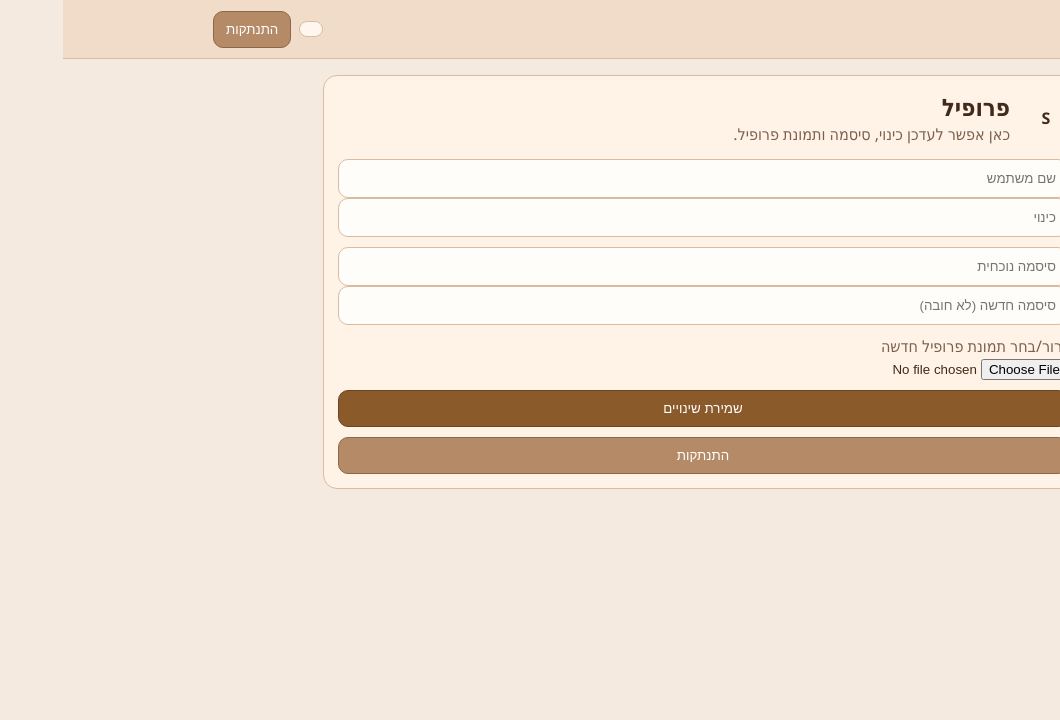
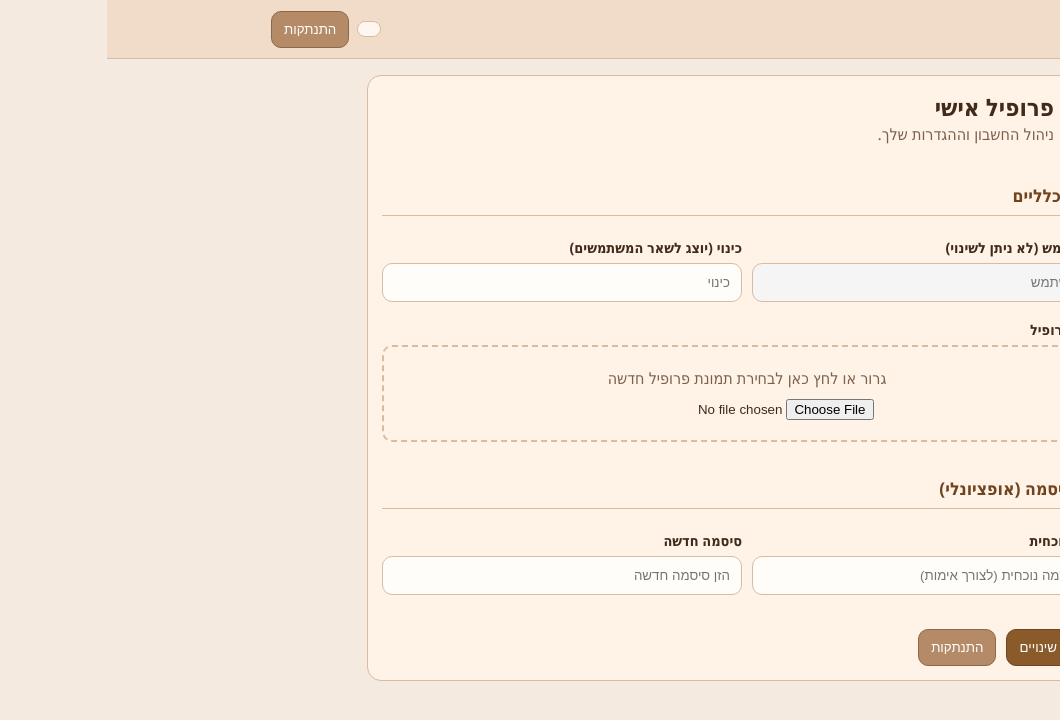
Before and after one commit to KfirMiz/ReciBook, a React (Vite) app in the folder frontend/: page /profile in a window 1280 px wide. Shown: the top 720 px of the page, without its empty margins (220-1280 px from the left). Built offline with nearby package versions, Linux system fonts and the light colour scheme; no server answers; sample sign-in values are in the browser's storage.

Commit message:
profile ui upgrade | book setting update option added

```diff
--- a/frontend/src/components/Navbar.jsx
+++ b/frontend/src/components/Navbar.jsx
@@ -13,7 +13,8 @@ export default function Navbar() {
 
   return (
     <nav className="nav">
-      <div className="container nav-inner">
+      {/* UPDATED: Added left and right padding to keep items away from the screen edges */}
+      <div className="container nav-inner" style={{ paddingLeft: '14px', paddingRight: '14px' }}>
         <div className="nav-right">
           <Link to="/" className="pill">בית</Link>
           <Link to="/books" className="pill">ספרים</Link>
--- a/frontend/src/pages/ForumDetailPage.jsx
+++ b/frontend/src/pages/ForumDetailPage.jsx
@@ -2,6 +2,7 @@ import React, { useCallback, useEffect, useState, useRef } from 'react';
 import { useParams, useNavigate } from 'react-router-dom';
 import API from '../api/api';
 import LoadingSpinner from '../components/LoadingSpinner';
+import { uploadToCloudinary } from '../utils/uploadToCloudinary';
 
 export default function BookPage() {
   const { bookId } = useParams();
@@ -13,10 +14,12 @@ export default function BookPage() {
   const [searchQuery, setSearchQuery] = useState('');
   const [loading, setLoading] = useState(true);
 
-  // NEW: State to track which dropdown is open
   const [openDropdownId, setOpenDropdownId] = useState(null);
-  // NEW: Create a reference to anchor our screen
   const searchRef = useRef(null);
+
+  const [isEditingBook, setIsEditingBook] = useState(false);
+  const [editForm, setEditForm] = useState({ name: '', pictureURL: '', visibility: 'private' });
+  const [uploadingImage, setUploadingImage] = useState(false);
 
   const load = useCallback(async () => {
     try {
@@ -56,9 +59,8 @@ export default function BookPage() {
     }
   };
 
-  // UPDATED: No more prompt, just confirm and execute
   const handleRoleChange = async (user, newRole) => {
-    setOpenDropdownId(null); // Close the dropdown immediately
+    setOpenDropdownId(null);
 
     const confirmMsg = newRole === 'remove'
       ? `האם אתה בטוח שברצונך להסיר את הגישה של ${user.nickname} לחלוטין?`
@@ -75,7 +77,52 @@ export default function BookPage() {
     }
   };
 
-  // UPDATED: Includes the dropdown menu UI
+  const startEditingBook = () => {
+    setEditForm({
+      name: book.name,
+      pictureURL: book.pictureURL || '',
+      visibility: book.visibility || 'private'
+    });
+    setIsEditingBook(true);
+  };
+
+  const handleBookImageUpload = async (e) => {
+    const file = e.target.files[0];
+    if (!file) return;
+    setUploadingImage(true);
+    try {
+      const url = await uploadToCloudinary(file);
+      setEditForm((prev) => ({ ...prev, pictureURL: url }));
+    } catch {
+      alert('העלאת התמונה נכשלה');
+    } finally {
+      setUploadingImage(false);
+    }
+  };
+
+  const saveBookDetails = async () => {
+    if (!editForm.name.trim()) {
+      return alert('שם הספר לא יכול להיות ריק');
+    }
+    try {
+      await API.put(`/books/${bookId}`, {
+        name: editForm.name.trim(),
+        pictureURL: editForm.pictureURL,
+        visibility: editForm.visibility
+      });
+      setBook((prev) => ({
+        ...prev,
+        name: editForm.name.trim(),
+        pictureURL: editForm.pictureURL,
+        visibility: editForm.visibility
+      }));
+      setIsEditingBook(false);
+      alert('פרטי הספר עודכנו בהצלחה');
+    } catch (err) {
+      alert(err.response?.data?.message || 'שגיאה בעדכון הספר');
+    }
+  };
+
   const renderUserPill = (user, roleLabel, roleType) => {
     if (!user || typeof user === 'string') return null;
 
@@ -85,8 +132,6 @@ export default function BookPage() {
 
     return (
       <div key={user._id} style={{ position: 'relative', display: 'inline-block', marginRight: '8px', marginBottom: '8px' }}>
-
-        {/* The Clickable Pill */}
         <div
           onClick={() => isClickable ? setOpenDropdownId(isOpen ? null : user._id) : undefined}
           title={isClickable ? 'לחץ לניהול הרשאות' : ''}
@@ -94,7 +139,7 @@ export default function BookPage() {
             display: 'inline-flex',
             alignItems: 'center',
             gap: '6px',
-            background: isOpen ? '#e0e0e0' : '#f0f0f0', // Darkens slightly when open
+            background: isOpen ? '#e0e0e0' : '#f0f0f0',
             padding: '4px 10px',
             borderRadius: '16px',
             fontSize: '0.85em',
@@ -108,7 +153,6 @@ export default function BookPage() {
           <span>{user.nickname} <span style={{ color: '#888', fontSize: '0.9em' }}>({roleLabel})</span></span>
         </div>
 
-        {/* The Dropdown Menu */}
         {isOpen && (
           <div style={{
             position: 'absolute',
@@ -159,25 +203,52 @@ export default function BookPage() {
   const isOwner = book.accessLevel === 'owner';
   const canEdit = ['owner', 'editor'].includes(book.accessLevel);
 
+  // Consistent label style from Profile page
+  const labelStyle = { fontSize: '0.9em', fontWeight: 'bold', color: 'var(--text)', marginBottom: '6px', display: 'block' };
+
   return (
     <div className="container">
       <button className="btn btn-secondary" onClick={() => navigate('/books')}>חזרה לספרים</button>
       <div className="card" style={{ marginTop: 12 }}>
-        <h2 className="page-title">{book.name}</h2>
-        {book.pictureURL ? <img src={book.pictureURL} alt={book.name} className="hero-image" /> : null}
-        <p className="muted">הרשאה: {book.accessLevel}</p>
 
-        <div style={{ marginBottom: '16px', borderBottom: '1px solid #eee', paddingBottom: '12px' }}>
-          {renderUserPill(book.ownerId, 'בעלים', 'owner')}
-          {book.editors?.map(editor => renderUserPill(editor, 'עורך', 'editor'))}
-          {book.viewers?.map(viewer => renderUserPill(viewer, 'צופה', 'viewer'))}
+        {isEditingBook ? (
+          <div style={{ padding: '14px', border: '1px solid var(--border)', borderRadius: '10px', marginBottom: '16px', backgroundColor: '#fffdf9' }}>
+            <h3 style={{ marginTop: 0, color: 'var(--primary-strong)' }}>עריכת פרטי הספר</h3>
+            <div style={{ display: 'flex', flexDirection: 'column', gap: '12px' }}>
+              <div>
+                <label style={labelStyle}>שם הספר</label>
+                <input
+                  className="input"
+                  value={editForm.name}
+                  onChange={(e) => setEditForm({ ...editForm, name: e.target.value })}
+                  placeholder="הזן שם לספר"
+                />
+              </div>
+              <div>
+                <label style={labelStyle}>תמונת הספר</label>
+                <div style={{ display: 'flex', alignItems: 'center', gap: '12px' }}>
+                  {editForm.pictureURL && (
+                    <img src={editForm.pictureURL} alt="preview" style={{ width: '60px', height: '60px', borderRadius: '8px', objectFit: 'cover' }} />
+                  )}
+                  <input type="file" accept="image/*" onChange={handleBookImageUpload} disabled={uploadingImage} />
+                  {uploadingImage && <span className="muted">מעלה...</span>}
+                </div>
               </div>
 
-        <div className="row-wrap">
-          {canEdit ? (
-            <button className="btn" onClick={() => navigate(`/books/${bookId}/recipes/new`)}>הוספת מתכון</button>
-          ) : null}
-          {isOwner ? (
+              <div>
+                <label style={labelStyle}>הרשאות צפייה</label>
+                <select
+                  className="input"
+                  value={editForm.visibility}
+                  onChange={(e) => setEditForm({ ...editForm, visibility: e.target.value })}
+                >
+                  <option value="private">פרטי (רק למוזמנים)</option>
+                  <option value="public">ציבורי (פתוח לכולם)</option>
+                </select>
+              </div>
+
+              <div style={{ marginTop: '10px', paddingTop: '10px', borderTop: '1px solid #ddd' }}>
+                 <label style={labelStyle}>שיתוף הספר עם משתמש חדש</label>
                  <form onSubmit={shareBook} className="inline-form">
                     <input
                         className="input"
@@ -194,34 +265,90 @@ export default function BookPage() {
                         <option value="viewer">צופה</option>
                         <option value="editor">עורך</option>
                     </select>
-              <button className="btn" type="submit">שיתוף ספר</button>
+                    <button className="btn" type="submit">שיתוף</button>
                 </form>
+              </div>
+
+              <div style={{ display: 'flex', gap: '8px', marginTop: '12px' }}>
+                <button className="btn" onClick={saveBookDetails} disabled={uploadingImage}>שמור שינויים</button>
+                <button className="btn btn-secondary" onClick={() => setIsEditingBook(false)}>סגור עריכה</button>
+              </div>
+            </div>
+          </div>
+        ) : (
+          <>
+            <div style={{ display: 'flex', justifyContent: 'space-between', alignItems: 'flex-start', flexWrap: 'wrap', gap: '10px' }}>
+              <h2 className="page-title" style={{ margin: 0 }}>
+                {book.name}
+                <span style={{ fontSize: '0.5em', verticalAlign: 'middle', marginLeft: '8px', padding: '4px 8px', borderRadius: '12px', background: '#eee', color: '#666', fontWeight: 'normal' }}>
+                  {book.visibility === 'public' ? 'ציבורי' : 'פרטי'}
+                </span>
+              </h2>
+              {isOwner && (
+                <button className="btn btn-secondary" style={{ padding: '6px 12px', fontSize: '0.85em' }} onClick={startEditingBook}>
+                  ערוך ספר
+                </button>
+              )}
+            </div>
+            <div style={{ height: '12px' }} />
+            {book.pictureURL ? <img src={book.pictureURL} alt={book.name} className="hero-image" /> : null}
+          </>
+        )}
+
+        <p className="muted">הרשאה: {book.accessLevel}</p>
+
+        <div style={{ marginBottom: '16px', borderBottom: '1px solid #eee', paddingBottom: '12px' }}>
+          {renderUserPill(book.ownerId, 'בעלים', 'owner')}
+          {book.editors?.map(editor => renderUserPill(editor, 'עורך', 'editor'))}
+          {book.viewers?.map(viewer => renderUserPill(viewer, 'צופה', 'viewer'))}
+        </div>
+
+        <div className="row-wrap">
+          {canEdit ? (
+            <button className="btn" onClick={() => navigate(`/books/${bookId}/recipes/new`)}>הוספת מתכון</button>
           ) : null}
         </div>
-        {/* UPDATED: Added ref, scrollMargin, and onFocus */}
+
+        {/* NEW: Title added for the search section */}
+        {/* UPDATED: Centered the label and input container */}
         <div
-          className="row-wrap"
           ref={searchRef}
-          style={{ scrollMarginTop: '80px' }}
+          style={{
+            scrollMarginTop: '80px',
+            marginTop: '24px',
+            display: 'flex',
+            flexDirection: 'column',
+            alignItems: 'center' // Centers the children horizontally
+          }}
         >
+          <label style={{
+            ...labelStyle,
+            textAlign: 'center',
+            width: '100%',
+            marginBottom: '8px'
+          }}>
+            חיפוש מתכונים
+          </label>
+
+          <div className="row-wrap" style={{ marginTop: 0, width: '100%', justifyContent: 'center' }}>
             <input
               className="input"
-            placeholder="חיפוש מתכון לפי שם"
+              placeholder="חפש לפי שם המנה..."
               value={searchInput}
-            //onChange={(e) => setSearchInput(e.target.value)}
+              style={{ maxWidth: '500px' }} // Optional: keeps the search box from getting too wide on PC
               onChange={(e) => {
                 setSearchInput(e.target.value);
-              // Gently anchor the view on every keystroke
                 searchRef.current?.scrollIntoView({ behavior: 'smooth', block: 'start' });
               }}
               onKeyDown={(e) => e.key === 'Enter' && setSearchQuery(searchInput)}
               onFocus={() => {
-              // Smoothly scroll the view to this box the moment they tap it
                 searchRef.current?.scrollIntoView({ behavior: 'smooth', block: 'start' });
               }}
             />
           </div>
         </div>
+      </div>
+
       <section className="book-grid" style={{ marginTop: 14, minHeight: '33vh' }}>
         {recipes.map((recipe) => (
           <article className="book-card" key={recipe.id}>
--- a/frontend/src/pages/LoginPage.jsx
+++ b/frontend/src/pages/LoginPage.jsx
@@ -55,9 +55,12 @@ export default function LoginPage() {
           />
           <button type="submit" className="btn">{isSignup ? 'הרשמה' : 'התחברות'}</button>
         </form>
+
+        {/* NEW: Added marginTop for spacing, and width 100% to match the form design */}
         <button
           type="button"
           className="btn btn-secondary"
+          style={{ marginTop: '16px', width: '50%' }}
           onClick={() => setIsSignup((prev) => !prev)}
         >
           {isSignup ? 'יש לי חשבון, התחברות' : 'אין לך חשבון? צור אחד עכשיו!'}
--- a/frontend/src/pages/ProfilePage.jsx
+++ b/frontend/src/pages/ProfilePage.jsx
@@ -68,6 +68,19 @@ export default function ProfilePage() {
     }
   };
 
+  const inputWrapperStyle = { display: 'flex', flexDirection: 'column', gap: '6px' };
+  const labelStyle = { fontSize: '0.9em', fontWeight: 'bold', color: 'var(--text)' };
+
+  // NEW: A style for our sub-headings to keep things organized
+  const sectionTitleStyle = {
+    marginTop: '24px',
+    marginBottom: '12px',
+    fontSize: '1.1em',
+    borderBottom: '1px solid var(--border)',
+    paddingBottom: '8px',
+    color: 'var(--primary-strong)'
+  };
+
   return (
     <div className="container" style={{ maxWidth: 760 }}>
       <div className="card">
@@ -80,21 +93,30 @@ export default function ProfilePage() {
             </div>
           )}
           <div>
-            <h2 className="page-title" style={{ margin: 0 }}>פרופיל</h2>
-            <p className="muted" style={{ margin: 0 }}>כאן אפשר לעדכן כינוי, סיסמה ותמונת פרופיל.</p>
+            <h2 className="page-title" style={{ margin: 0 }}>פרופיל אישי</h2>
+            <p className="muted" style={{ margin: 0 }}>ניהול החשבון וההגדרות שלך.</p>
           </div>
         </div>
 
         <div style={{ height: 14 }} />
 
         <form onSubmit={submit} className="form">
-          <div className="grid-2">
+
+          <h3 style={sectionTitleStyle}>פרטים כלליים</h3>
+
+          <div className="grid-2" style={{ display: 'grid', gap: '10px', gridTemplateColumns: 'repeat(auto-fit, minmax(200px, 1fr))' }}>
+            <div style={inputWrapperStyle}>
+              <label style={labelStyle}>שם משתמש (לא ניתן לשינוי)</label>
               <input
                 className="input"
                 placeholder="שם משתמש"
                 value={form.username}
                 readOnly
+                style={{ backgroundColor: '#f5f5f5', color: '#888', cursor: 'not-allowed' }}
               />
+            </div>
+            <div style={inputWrapperStyle}>
+              <label style={labelStyle}>כינוי (יוצג לשאר המשתמשים)</label>
               <input
                 className="input"
                 placeholder="כינוי"
@@ -102,41 +124,56 @@ export default function ProfilePage() {
                 onChange={(e) => setForm({ ...form, nickname: e.target.value })}
               />
             </div>
+          </div>
 
-          <div className="grid-2">
+          <div style={{ ...inputWrapperStyle, marginTop: '8px' }}>
+            <label style={labelStyle}>תמונת פרופיל</label>
+            <div
+              className="dropzone"
+              onDrop={handleDrop}
+              onDragOver={(e) => e.preventDefault()}
+              style={{ border: '2px dashed var(--border)', padding: '20px', textAlign: 'center', borderRadius: '10px' }}
+            >
+              {uploading ? (
+                <p className="muted" style={{ margin: 0 }}>מעלה...</p>
+              ) : form.pictureURL ? (
+                <img src={form.pictureURL} alt="preview" className="avatar" style={{ width: 86, height: 86, margin: '0 auto' }} />
+              ) : (
+                <p className="muted" style={{ margin: 0 }}>
+                  גרור או לחץ כאן לבחירת תמונת פרופיל חדשה
+                </p>
+              )}
+              <input type="file" accept="image/*" onChange={handleBrowse} style={{ marginTop: '10px' }} />
+            </div>
+          </div>
+
+          {/* NEW: Password Section with a clear title */}
+          <h3 style={sectionTitleStyle}>שינוי סיסמה (אופציונלי)</h3>
+
+          <div className="grid-2" style={{ display: 'grid', gap: '10px', gridTemplateColumns: 'repeat(auto-fit, minmax(200px, 1fr))' }}>
+            <div style={inputWrapperStyle}>
+              <label style={labelStyle}>סיסמה נוכחית</label>
               <input
                 className="input"
-              placeholder="סיסמה נוכחית"
+                placeholder="הזן סיסמה נוכחית (לצורך אימות)"
                 type="password"
                 value={form.currentPassword}
                 onChange={(e) => setForm({ ...form, currentPassword: e.target.value })}
               />
+            </div>
+            <div style={inputWrapperStyle}>
+              <label style={labelStyle}>סיסמה חדשה</label>
               <input
                 className="input"
-              placeholder="סיסמה חדשה (לא חובה)"
+                placeholder="הזן סיסמה חדשה"
                 type="password"
                 value={form.password}
                 onChange={(e) => setForm({ ...form, password: e.target.value })}
               />
             </div>
-
-          <div
-            className="dropzone"
-            onDrop={handleDrop}
-            onDragOver={(e) => e.preventDefault()}
-          >
-            {uploading ? (
-              <p className="muted" style={{ margin: 0 }}>מעלה...</p>
-            ) : form.pictureURL ? (
-              <img src={form.pictureURL} alt="preview" className="avatar" style={{ width: 86, height: 86 }} />
-            ) : (
-              <p className="muted" style={{ margin: 0 }}>
-                גרור/בחר תמונת פרופיל חדשה
-              </p>
-            )}
-            <input type="file" accept="image/*" onChange={handleBrowse} />
           </div>
 
+          <div style={{ marginTop: '24px', display: 'flex', gap: '10px', flexWrap: 'wrap' }}>
             <button className="btn" type="submit" disabled={uploading}>
               {uploading ? 'מעלה...' : 'שמירת שינויים'}
             </button>
@@ -150,6 +187,7 @@ export default function ProfilePage() {
             >
               התנתקות
             </button>
+          </div>
         </form>
       </div>
     </div>
```
Lines whose indentation alone changed are shown as unchanged.
